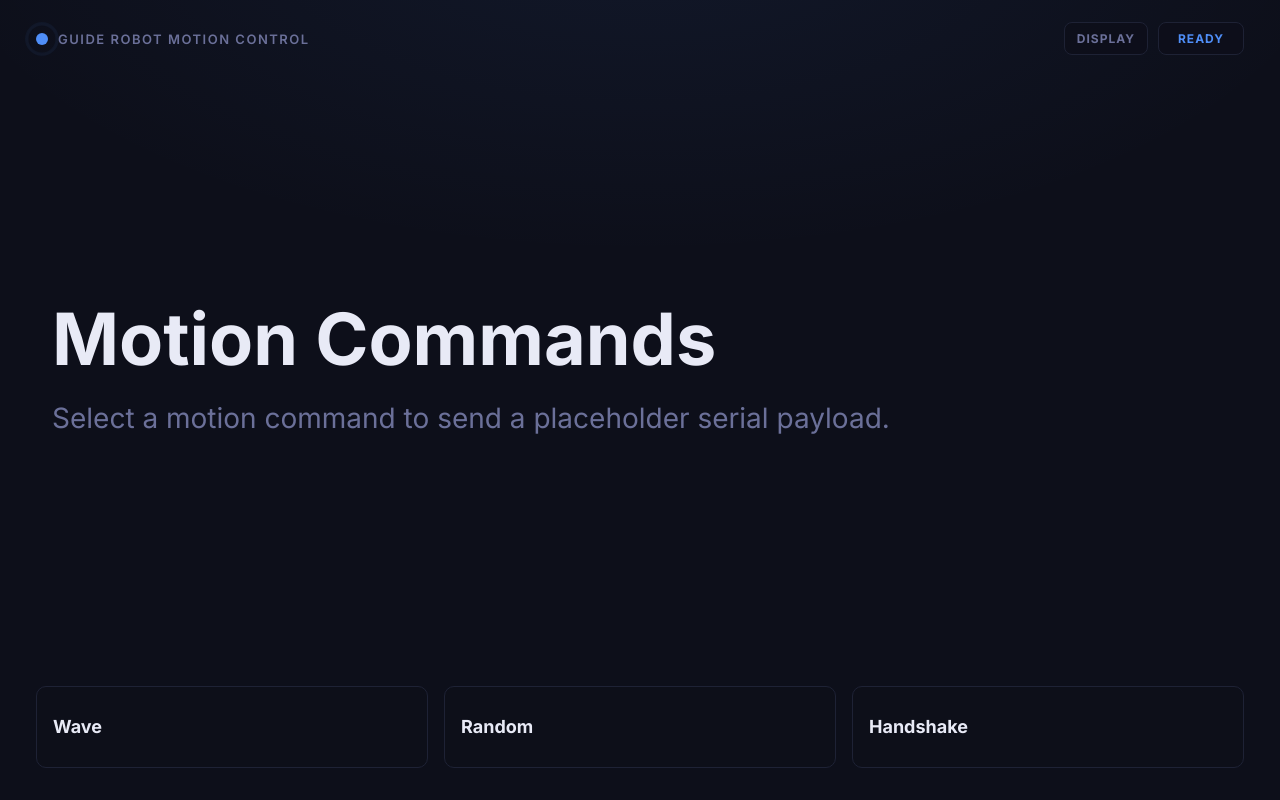
After one commit to azaki0/4th_yr_pj, a Flask app: page /motion in a window 1280 px wide. The commit adds this page. Run offline with Flask 3, Linux system fonts and the light colour scheme.

Commit message:
added servo

```diff
--- a/guide_robot_web/app.py
+++ b/guide_robot_web/app.py
@@ -1,11 +1,10 @@
 import logging
 import threading
 from queue import Queue
-
 from flask import Flask, Response, jsonify, render_template, request
-
 from bridge import reset_display, send_event, send_text
 from demo_interactions import INTERACTIONS, run_interaction
+from motion_commands import MOTION_COMMANDS, send_motion_command
 
 app = Flask(__name__)
 interaction_queue = Queue()
@@ -18,9 +17,25 @@ def index():
 def admin():
     return render_template("admin.html", interactions=INTERACTIONS)
 
+@app.route("/motion")
+def motion():
+    return render_template("motion.html", motions=MOTION_COMMANDS)
+
 @app.route("/api/interactions")
 def interactions():
     return jsonify({"interactions": INTERACTIONS})
+
+@app.route("/api/motion")
+def motion_commands():
+    return jsonify({"motions": MOTION_COMMANDS})
+
+@app.route("/api/motion/<motion_id>/send", methods=["POST"])
+def send_motion(motion_id):
+    motion = next((item for item in MOTION_COMMANDS if item["id"] == motion_id), None)
+    if motion is None:
+        return jsonify({"error": "unknown motion command"}), 404
+
+    return jsonify(send_motion_command(motion))
 
 @app.route("/api/interactions/<interaction_id>/play", methods=["POST"])
 def play_interaction(interaction_id):
@@ -55,9 +70,9 @@ def run_demo_worker():
         interaction = interaction_queue.get()
         try:
             run_interaction(interaction)
-        except Exception as exc:
+        except Exception as e:
             reset_display()
-            send_text(f"Demo interaction error: {exc}")
+            send_text(f"Demo interaction error: {e}")
             send_event("done")
         finally:
             interaction_queue.task_done()
--- /dev/null
+++ b/guide_robot_web/motion_commands.py
@@ -0,0 +1,37 @@
+MOTION_COMMANDS = [
+    {
+        "id": "wave",
+        "label": "Wave",
+        "command": "a:90,b:30,c:25",
+    },
+    {
+        "id": "random",
+        "label": "Random",
+        "command": "a:45,b:120,c:60",
+    },
+    {
+        "id": "handshake",
+        "label": "Handshake",
+        "command": "a:110,b:70,c:35",
+    },
+]
+
+def parse_servo_command(command):
+    parsed = {}
+    for part in command.split(","):
+        name, value = part.split(":", 1)
+        parsed[name.strip()] = int(value.strip())
+    return parsed
+
+def send_motion_command(motion):
+    parsed = parse_servo_command(motion["command"])
+    print(f"Motion placeholder: {motion['id']} -> {motion['command']} -> {parsed}")
+
+    return {
+        "ok": True,
+        "id": motion["id"],
+        "label": motion["label"],
+        "command": motion["command"],
+        "parsed": parsed,
+        "placeholder": True,
+    }
--- /dev/null
+++ b/guide_robot_web/static/motion.js
@@ -0,0 +1,38 @@
+const motionState = document.getElementById('motion-state');
+const motionOutput = document.getElementById('motion-output');
+const motionButtons = document.querySelectorAll('[data-motion-id]');
+
+function setBusy(isBusy) {
+    motionState.textContent = isBusy ? 'Sending' : 'Ready';
+    motionButtons.forEach((button) => {
+        button.disabled = isBusy;
+    });
+}
+
+motionButtons.forEach((button) => {
+    button.addEventListener('click', async () => {
+        const motionId = button.dataset.motionId;
+        setBusy(true);
+        motionOutput.textContent = `Sending ${button.textContent.trim()} command...`;
+
+        try {
+            const response = await fetch(`/api/motion/${encodeURIComponent(motionId)}/send`, {
+                method: 'POST',
+                headers: { 'Content-Type': 'application/json' },
+                body: JSON.stringify({}),
+            });
+            const data = await response.json();
+
+            if (!response.ok) {
+                motionOutput.textContent = data.error || 'Motion command failed.';
+                return;
+            }
+
+            motionOutput.textContent = `${data.label}: ${data.command}`;
+        } catch {
+            motionOutput.textContent = 'Could not reach local motion endpoint.';
+        } finally {
+            setBusy(false);
+        }
+    });
+});
--- a/guide_robot_web/static/style.css
+++ b/guide_robot_web/static/style.css
@@ -73,6 +73,24 @@ body {
     text-transform: uppercase;
     letter-spacing: 1px;
     background: rgba(13, 15, 26, 0.86);
+}
+
+.header-link {
+    border: 1px solid var(--border);
+    border-radius: 8px;
+    padding: 8px 12px;
+    background: rgba(13, 15, 26, 0.86);
+    color: var(--text-dim);
+    font-size: 12px;
+    font-weight: 700;
+    text-decoration: none;
+    text-transform: uppercase;
+    letter-spacing: 1px;
+}
+
+.header-link:hover {
+    border-color: var(--accent);
+    color: var(--accent);
 }
 
 .robot-indicator {
@@ -165,6 +183,44 @@ body {
     padding: 0 clamp(16px, 3vw, 36px) clamp(18px, 3vw, 32px);
 }
 
+.motion-stage {
+    flex: 1;
+    display: flex;
+    align-items: center;
+    padding: 48px 52px;
+}
+
+.motion-copy {
+    max-width: 900px;
+}
+
+.motion-copy h1 {
+    color: var(--text);
+    font-size: clamp(34px, 6vw, 72px);
+    line-height: 1;
+    font-weight: 700;
+}
+
+.motion-copy p {
+    margin-top: 22px;
+    color: var(--text-dim);
+    font-size: clamp(18px, 2.2vw, 28px);
+    line-height: 1.5;
+}
+
+.motion-controls {
+    flex-shrink: 0;
+    display: grid;
+    grid-template-columns: repeat(3, minmax(0, 1fr));
+    gap: clamp(8px, 1.3vw, 16px);
+    padding: 0 clamp(16px, 3vw, 36px) clamp(18px, 3vw, 32px);
+}
+
+.motion-action-btn {
+    min-height: 110px;
+    text-align: center;
+}
+
 .demo-action-btn {
     min-width: 0;
     min-height: 82px;
@@ -191,8 +247,7 @@ body {
     cursor: not-allowed;
 }
 
-.demo-action-title,
-.demo-action-audio {
+.demo-action-title {
     display: block;
     overflow-wrap: anywhere;
 }
@@ -201,13 +256,6 @@ body {
     font-size: clamp(14px, 1.6vw, 18px);
     line-height: 1.25;
     font-weight: 700;
-}
-
-.demo-action-audio {
-    margin-top: 8px;
-    color: var(--text-dim);
-    font-size: 12px;
-    font-weight: 600;
 }
 
 @media (max-width: 820px) {
@@ -221,6 +269,14 @@ body {
 
     .demo-controls {
         grid-template-columns: 1fr 1fr;
+    }
+
+    .motion-stage {
+        padding: 34px 22px;
+    }
+
+    .motion-controls {
+        grid-template-columns: 1fr;
     }
 }
 
--- a/guide_robot_web/templates/admin.html
+++ b/guide_robot_web/templates/admin.html
@@ -68,7 +68,6 @@
                         {% for interaction in interactions %}
                         <button type="button" class="btn-interaction" data-interaction-id="{{ interaction.id }}">
                             <span class="interaction-title">{{ interaction.label }}</span>
-                            <span class="interaction-file">{{ interaction.audio }}</span>
                         </button>
                         {% endfor %}
                     </div>
--- a/guide_robot_web/templates/index.html
+++ b/guide_robot_web/templates/index.html
@@ -30,7 +30,6 @@
             {% for interaction in interactions %}
             <button type="button" class="demo-action-btn" data-interaction-id="{{ interaction.id }}">
                 <span class="demo-action-title">{{ interaction.label }}</span>
-                <span class="demo-action-audio">{{ interaction.audio }}</span>
             </button>
             {% endfor %}
         </section>
--- /dev/null
+++ b/guide_robot_web/templates/motion.html
@@ -0,0 +1,43 @@
+<!DOCTYPE html>
+<html lang="en">
+<head>
+    <meta charset="UTF-8">
+    <meta name="viewport" content="width=device-width, initial-scale=1.0, maximum-scale=1.0, user-scalable=no">
+    <title>Guide Robot Motion</title>
+    <link rel="stylesheet" href="/static/style.css">
+</head>
+<body>
+    <main id="display-area">
+        <div class="display-header">
+            <div class="display-header-left">
+                <div class="robot-indicator">
+                    <span class="pulse-ring"></span>
+                    <span class="pulse-dot"></span>
+                </div>
+                <span class="display-label">Guide Robot Motion Control</span>
+            </div>
+            <div class="display-header-right">
+                <a class="header-link" href="/">Display</a>
+                <span id="motion-state" class="demo-state">Ready</span>
+            </div>
+        </div>
+
+        <section class="motion-stage">
+            <div class="motion-copy">
+                <h1>Motion Commands</h1>
+                <p id="motion-output">Select a motion command to send a placeholder serial payload.</p>
+            </div>
+        </section>
+
+        <section class="motion-controls" aria-label="Motion commands">
+            {% for motion in motions %}
+            <button type="button" class="demo-action-btn motion-action-btn" data-motion-id="{{ motion.id }}">
+                <span class="demo-action-title">{{ motion.label }}</span>
+            </button>
+            {% endfor %}
+        </section>
+    </main>
+
+    <script src="/static/motion.js"></script>
+</body>
+</html>
--- a/translated_text.txt
+++ b/translated_text.txt
@@ -1,3 +1,6 @@
 source: NVIDIA is one of the most important technology companies in the world, best known for designing powerful graphics processing units, or GPUs, that are used in gaming, creative work, scientific computing, artificial intelligence, robotics, and data centers. The company started by focusing on computer graphics, but over time its GPUs became useful for much more than rendering images because they can process many calculations in parallel. This made NVIDIA hardware especially valuable for training and running modern AI models, including large language models, computer vision systems, speech recognition tools, and autonomous machine applications. NVIDIA also provides software platforms such as CUDA, which allows developers and researchers to write programs that use GPU acceleration efficiently. Today, NVIDIA plays a major role in the AI industry because many companies, universities, and research labs rely on its chips and tools to build faster, more capable intelligent systems.
 source: NVIDIA is one of the most important technology companies in the world, best known for designing powerful graphics processing units, or GPUs, that are used in gaming, creative work, scientific computing, artificial intelligence, robotics, and data centers. The company started by focusing on computer graphics, but over time its GPUs became useful for much more than rendering images because they can process many calculations in parallel. This made NVIDIA hardware especially valuable for training and running modern AI models, including large language models, computer vision systems, speech recognition tools, and autonomous machine applications. NVIDIA also provides software platforms such as CUDA, which allows developers and researchers to write programs that use GPU acceleration efficiently. Today, NVIDIA plays a major role in the AI industry because many companies, universities, and research labs rely on its chips and tools to build faster, more capable intelligent systems.
 source: NVIDIA is one of the most important technology companies in the world, best known for designing powerful graphics processing units, or GPUs, that are used in gaming, creative work, scientific computing, artificial intelligence, robotics, and data centers. The company started by focusing on computer graphics, but over time its GPUs became useful for much more than rendering images because they can process many calculations in parallel. This made NVIDIA hardware especially valuable for training and running modern AI models, including large language models, computer vision systems, speech recognition tools, and autonomous machine applications. NVIDIA also provides software platforms such as CUDA, which allows developers and researchers to write programs that use GPU acceleration efficiently. Today, NVIDIA plays a major role in the AI industry because many companies, universities, and research labs rely on its chips and tools to build faster, more capable intelligent systems.
+
+    # Placeholder for esp32 serial
+    # serial_port.write((motion["command"] + "\n").encode("utf-8"))
```
Also changed, not shown: guide_robot_web/demo_interactions.py (+7 -7 lines), guide_robot_web/static/admin.css (+1 -9 lines).
